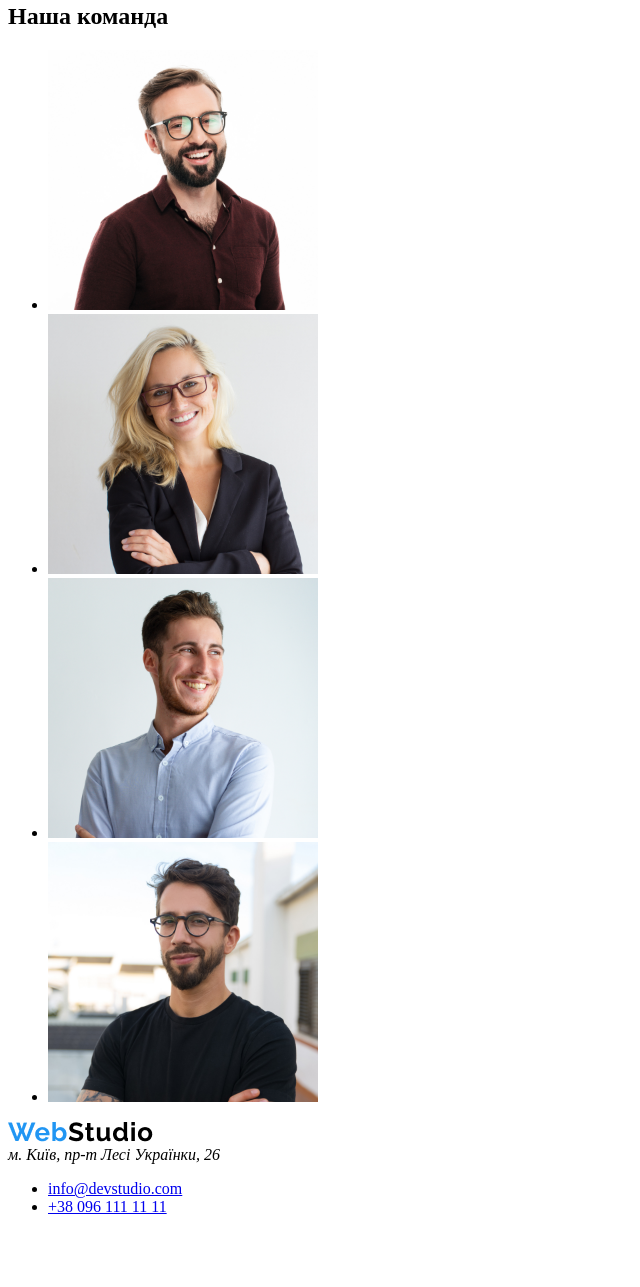
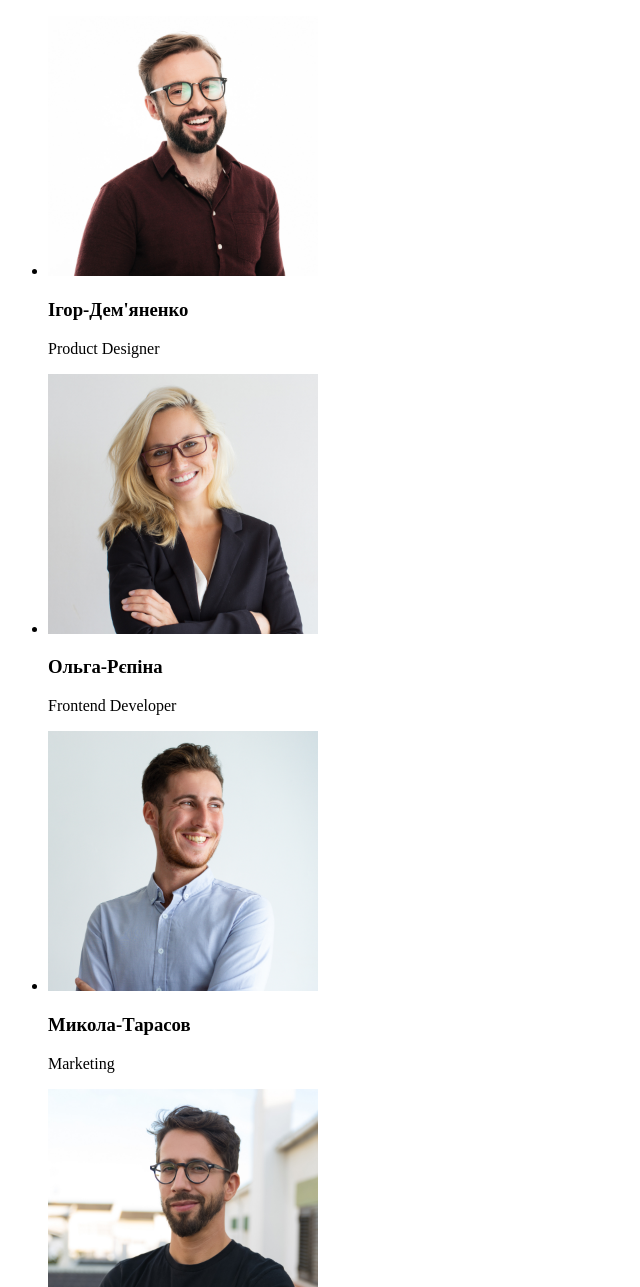
Before and after one commit to AleksanderDovgopoliuk/AleksanderDovgopoliuk-update-goit-markup-hw-01, a plain HTML site: page index.html in a window 1280 px wide. Shown: the part 1513-2800 px from the top of the page, without its empty margins (0-640 px from the left). Before the commit the page ends 2745 px from the top, so only its background shows below. Drawn offline with Linux system fonts and the light colour scheme.

Commit message:
New-update-goit-markup-hw-01

```diff
--- a/index.html
+++ b/index.html
@@ -16,8 +16,10 @@
           <li><a href="#">Контакти</a></li>
         </nav>
       </ul>
-      <p>info@devstudio.com</p>
-      <p>+38 096 111 11 11</p>
+      <li>
+        <a href>info@devstudio.com</a>
+        <a href>+38 096 111 11 11</a>
+      </li>
     </header>
     <main>
       <section>
@@ -61,17 +63,29 @@
         <ul>
           <li>
             <img src="./images/Product_Designer.jpg" alt="Ігор-Дем'яненко" width="270" />
+            <h3>Ігор-Дем'яненко</h3>
+            <p>Product Designer</p>
           </li>
           <li>
             <img src="./images/Frontend_Developer.jpg" alt="Ольга-Рєпіна" width="270" />
+            <h3>Ольга-Рєпіна</h3>
+            <p>Frontend Developer</p>
           </li>
-          <li><img src="./images/Marketing.jpg" alt="Микола-Тарасов" width="270" /></li>
-          <li><img src="./images/UI_Designer.jpg" alt="Михайло-Єрмаков" width="270" /></li>
+          <li>
+            <img src="./images/Marketing.jpg" alt="Микола-Тарасов" width="270" />
+          </li>
+          <h3>Микола-Тарасов</h3>
+          <p>Marketing</p>
+          <li>
+            <img src="./images/UI_Designer.jpg" alt="Михайло-Єрмаков" width="270" />
+          </li>
+          <h3>Михайло-Єрмаков</h3>
+          <p>UI Designer</p>
         </ul>
       </section>
     </main>
     <footer>
-      <a href="#"><img src="./images/WebStudio.jpg" alt="WebStudio" width="145" /></a>
+      <a href="./index.html"></a>
       <address>м. Київ, пр-т Лесі Українки, 26</address>
       <ul>
         <li>
```
Also changed, not shown: 1 other file.
